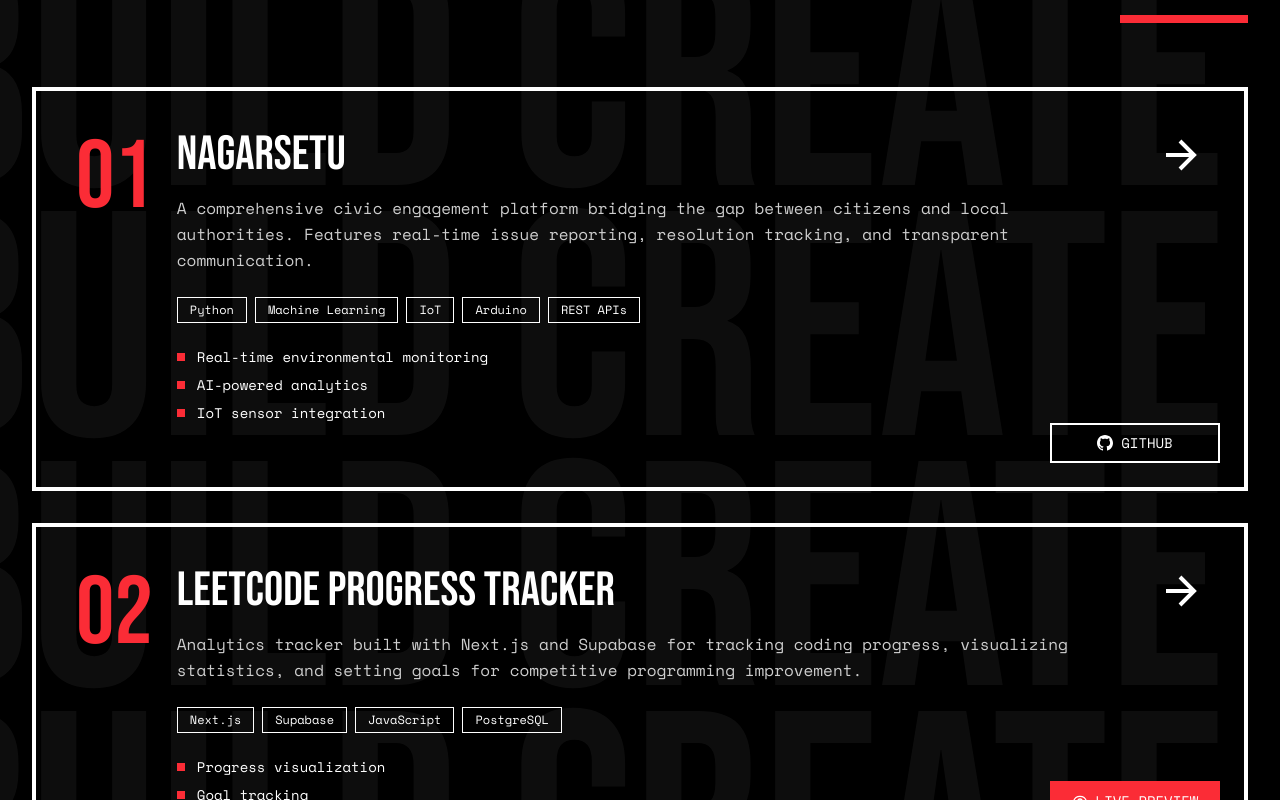
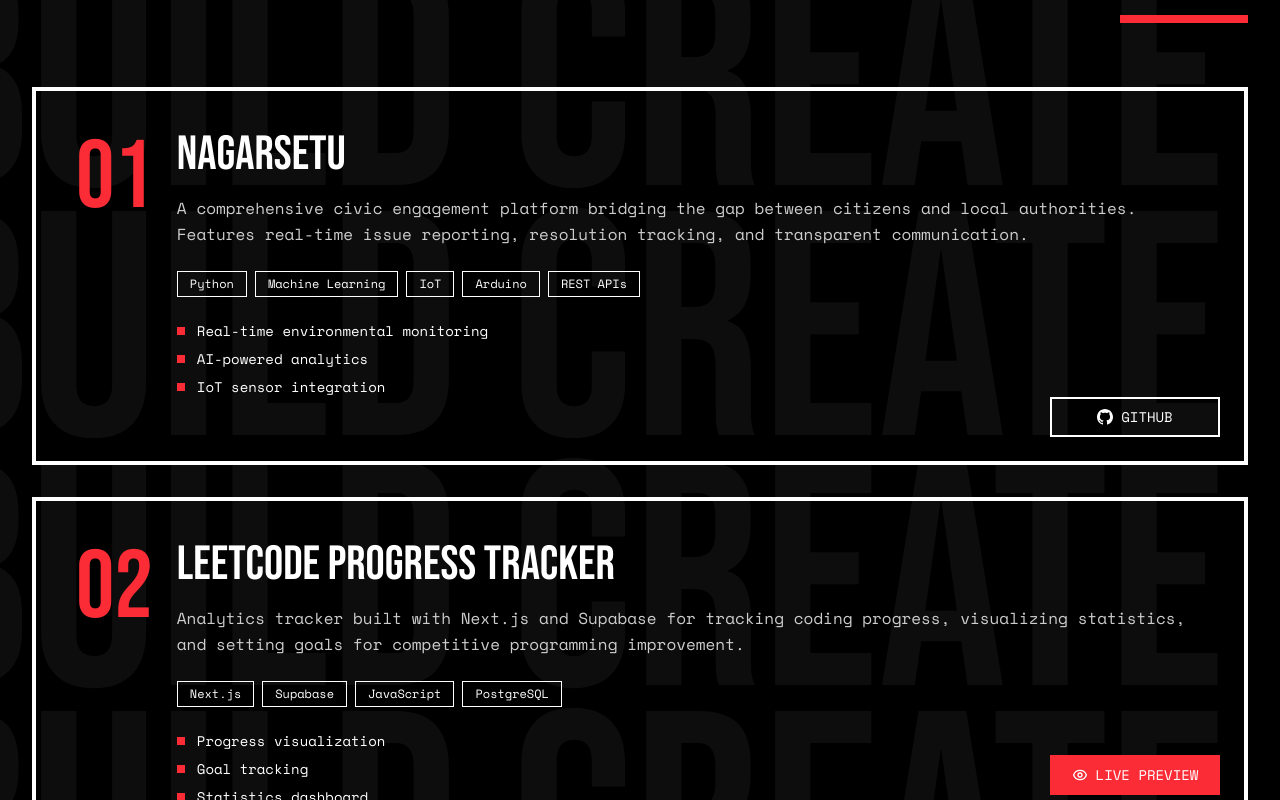
Before and after one commit to rohanbagel/Portfolio, a React app in the folder frontend/: page / in a window 1280 px wide. Shown: the part 2220-3020 px from the top of the page. Built offline with nearby package versions, Linux system fonts and the light colour scheme; the HTML template or start-up script is replaced by a standard one.

Commit message:
refactor: remove unused arrow SVG and simplify button hover styles in Projects1 component

```diff
--- a/frontend/src/components/landing1/Projects1.jsx
+++ b/frontend/src/components/landing1/Projects1.jsx
@@ -100,19 +100,6 @@
                     </ul>
                   </div>
 
-                  {/* Arrow */}
-                  <div className="flex-shrink-0 hidden lg:block">
-                    <motion.svg
-                      whileHover={{ x: 10 }}
-                      className="w-12 h-12"
-                      viewBox="0 0 24 24"
-                      fill="none"
-                      stroke="currentColor"
-                      strokeWidth="2"
-                    >
-                      <path d="M5 12h14M12 5l7 7-7 7" />
-                    </motion.svg>
-                  </div>
                 </div>
                 {/* Links absolutely bottom right */}
                 <div className="absolute right-6 bottom-6 flex flex-col gap-3 items-end z-10">
@@ -125,8 +112,8 @@
                       whileTap={{ scale: 0.95 }}
                       className={`flex items-center gap-2 font-['Space_Mono'] text-sm px-4 py-2 border-2 transition-all duration-300 w-full min-w-[170px] justify-center ${
                         isDark
-                          ? "border-red-500 bg-red-500 text-white hover:bg-transparent hover:text-white"
-                          : "border-red-500 bg-red-500 text-white hover:bg-transparent hover:text-black"
+                          ? "border-red-500 bg-red-500 text-white hover:bg-transparent hover:text-red-500"
+                          : "border-red-500 bg-red-500 text-white hover:bg-transparent hover:text-red-500"
                       }`}
                     >
                       <svg className="w-4 h-4" fill="none" viewBox="0 0 24 24" stroke="currentColor">
@@ -144,7 +131,7 @@
                     whileTap={project.links?.github ? { scale: 0.95 } : {}}
                     className={`flex items-center gap-2 font-['Space_Mono'] text-sm px-4 py-2 border-2 transition-all duration-300 w-full min-w-[170px] justify-center ${
                       isDark
-                        ? "border-white text-white hover:bg-white hover:text-black disabled:opacity-40"
+                        ? "border-white text-white hover:bg-white hover:text-black group-hover:border-black group-hover:text-black disabled:opacity-40"
                         : "border-black text-black hover:bg-black hover:text-white disabled:opacity-40"
                     } ${!project.links?.github ? "opacity-50 pointer-events-none" : ""}`}
                     tabIndex={project.links?.github ? 0 : -1}
```
